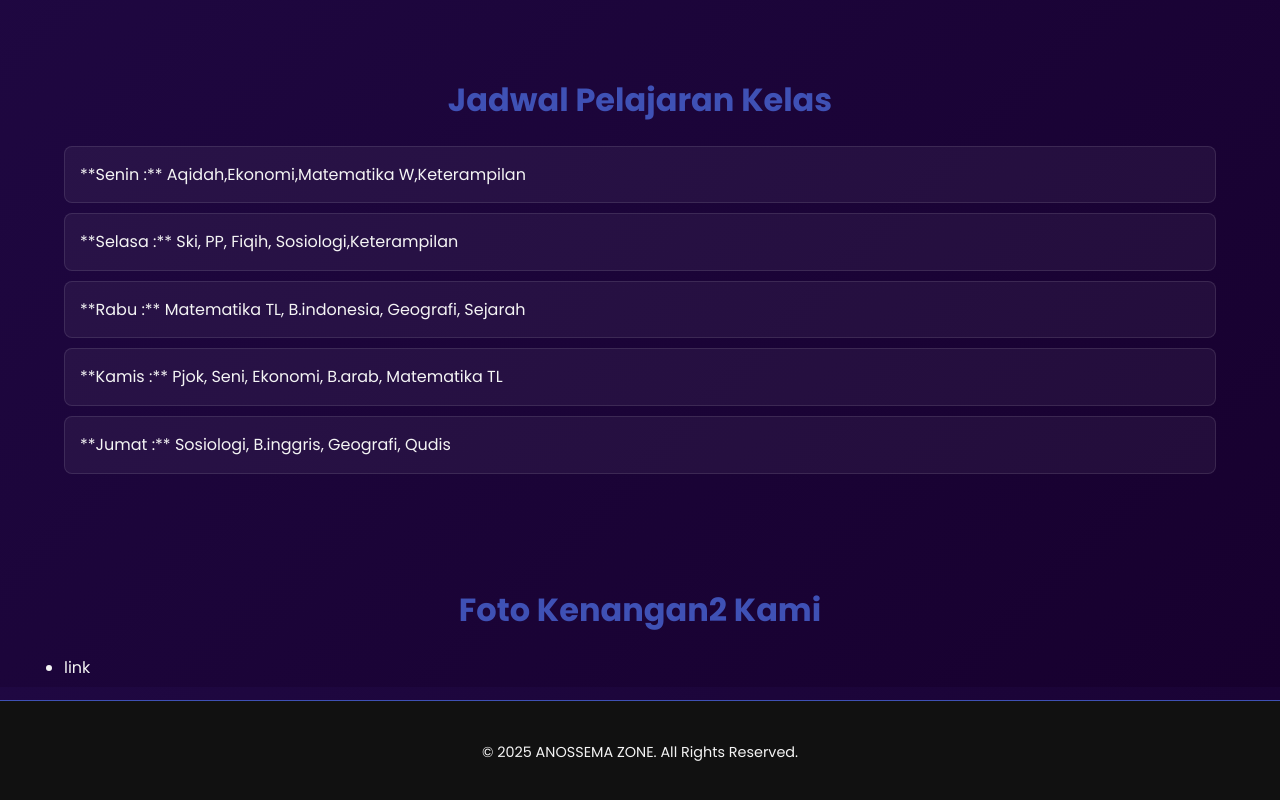
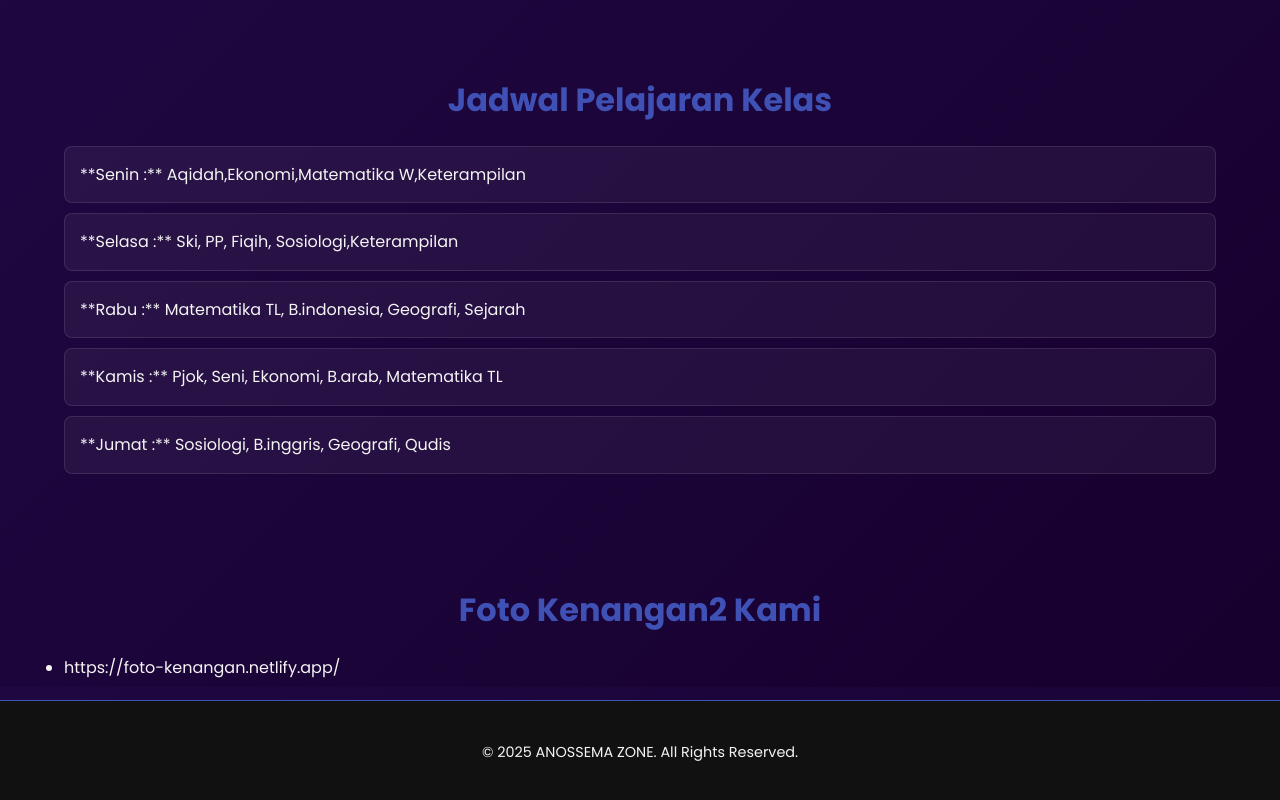
Before and after one commit to Elslthn/Custom-Office-Templates, a plain HTML site: page index.html in a window 1280 px wide. Shown: the part 913-1713 px from the top of the page. Drawn offline with Linux system fonts and the light colour scheme.

Commit message:
Update index.html

```diff
--- a/index.html
+++ b/index.html
@@ -72,7 +72,7 @@
         <section id="Foto" class="Kenangan-Kami">
             <h2 class="section-title"> Foto Kenangan2 Kami</h2>
             <ul class="Kenangan-Kami">
-                <li> link </li>
+                <li> https://foto-kenangan.netlify.app/ </li>
             </ul>
         </section>
     </main>
```
